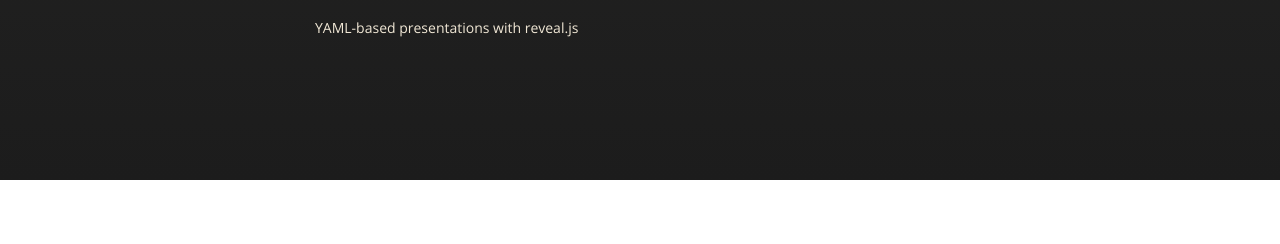
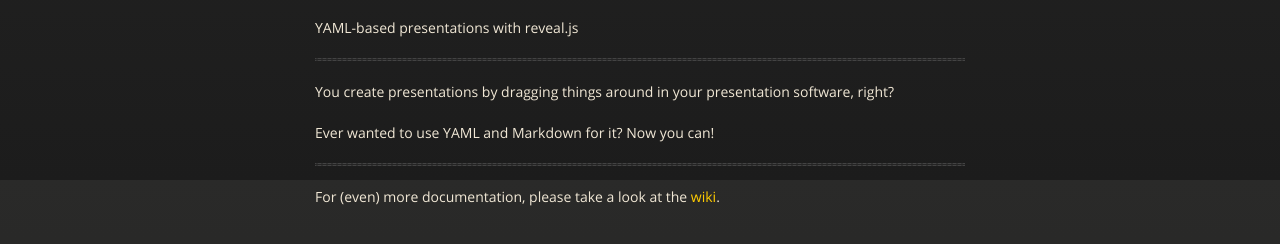
Before and after one commit to YtvwlD/reveal.yaml, a plain HTML site: page index.html in a window 1280 px wide. Shown: the part 620-864 px from the top of the page. Before the commit the page ends 800 px from the top, so only its background shows below. Drawn offline with nearby package versions, Linux system fonts and the light colour scheme.

```diff
--- a/index.html
+++ b/index.html
@@ -44,6 +44,12 @@
 <p><a href="https://landscape.io/github/YtvwlD/reveal.yaml/master"><img src="https://landscape.io/github/YtvwlD/reveal.yaml/master/landscape.png" alt="Code Health"></a></p>
 
 <p>YAML-based presentations with reveal.js</p>
+
+<hr><p>You create presentations by dragging things around in your presentation software, right?</p>
+
+<p>Ever wanted to use YAML and Markdown for it? Now you can!</p>
+
+<hr><p>For (even) more documentation, please take a look at the <a href="https://github.com/YtvwlD/reveal.yaml/wiki">wiki</a>.</p>
       </section>
 
     </div>
--- a/params.json
+++ b/params.json
@@ -1 +1 @@
-{"name":"Reveal.yaml","tagline":"YAML-based presentations with reveal.js","body":"reveal.yaml\r\n===========\r\n\r\n[![Code Health](https://landscape.io/github/YtvwlD/reveal.yaml/master/landscape.png)](https://landscape.io/github/YtvwlD/reveal.yaml/master)\r\n\r\nYAML-based presentations with reveal.js\r\n","google":"","note":"Don't delete this file! It's used internally to help with page regeneration."}
+{"name":"Reveal.yaml","tagline":"YAML-based presentations with reveal.js","body":"reveal.yaml\r\n===========\r\n\r\n[![Code Health](https://landscape.io/github/YtvwlD/reveal.yaml/master/landscape.png)](https://landscape.io/github/YtvwlD/reveal.yaml/master)\r\n\r\nYAML-based presentations with reveal.js\r\n\r\n-----------------------------------\r\n\r\nYou create presentations by dragging things around in your presentation software, right?\r\n\r\nEver wanted to use YAML and Markdown for it? Now you can!\r\n\r\n-----------------------------------\r\n\r\nFor (even) more documentation, please take a look at the [wiki](https://github.com/YtvwlD/reveal.yaml/wiki).\r\n","google":"","note":"Don't delete this file! It's used internally to help with page regeneration."}
```
Also changed, not shown: images/bullet.png.
